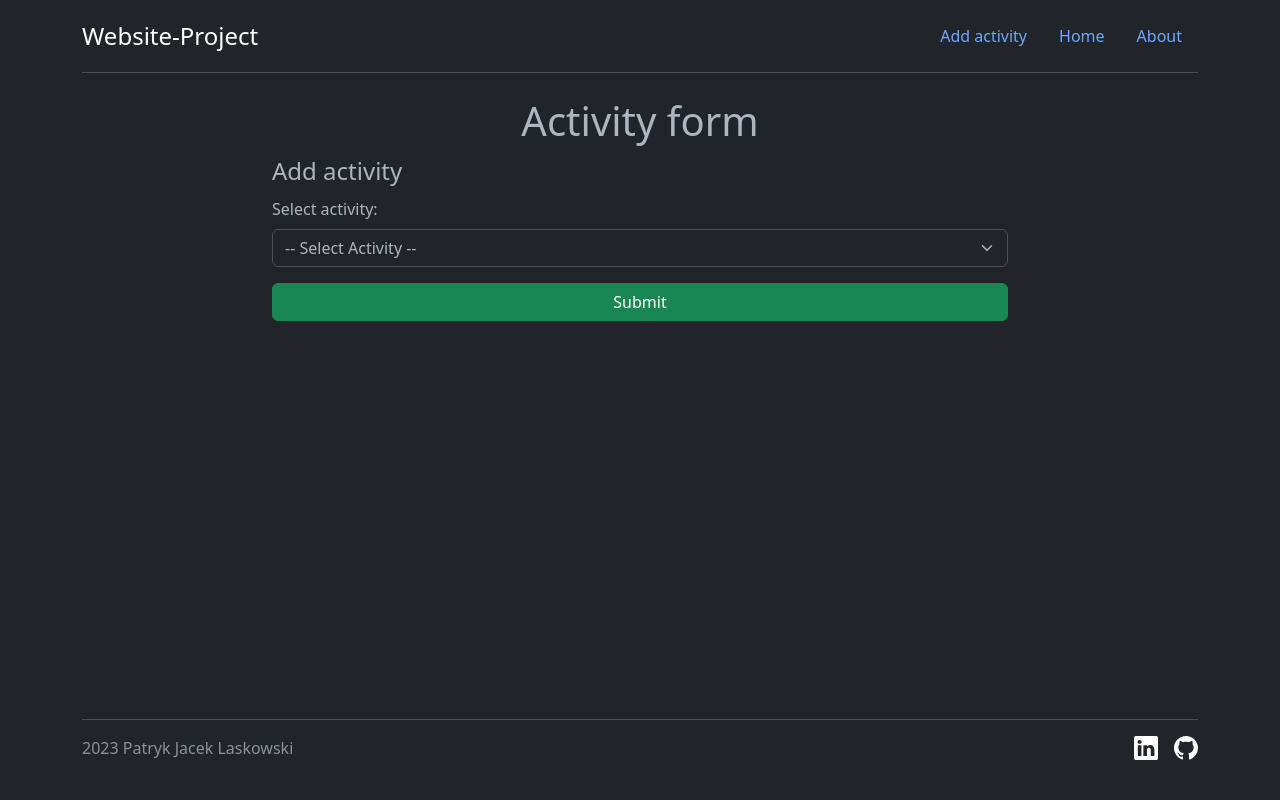
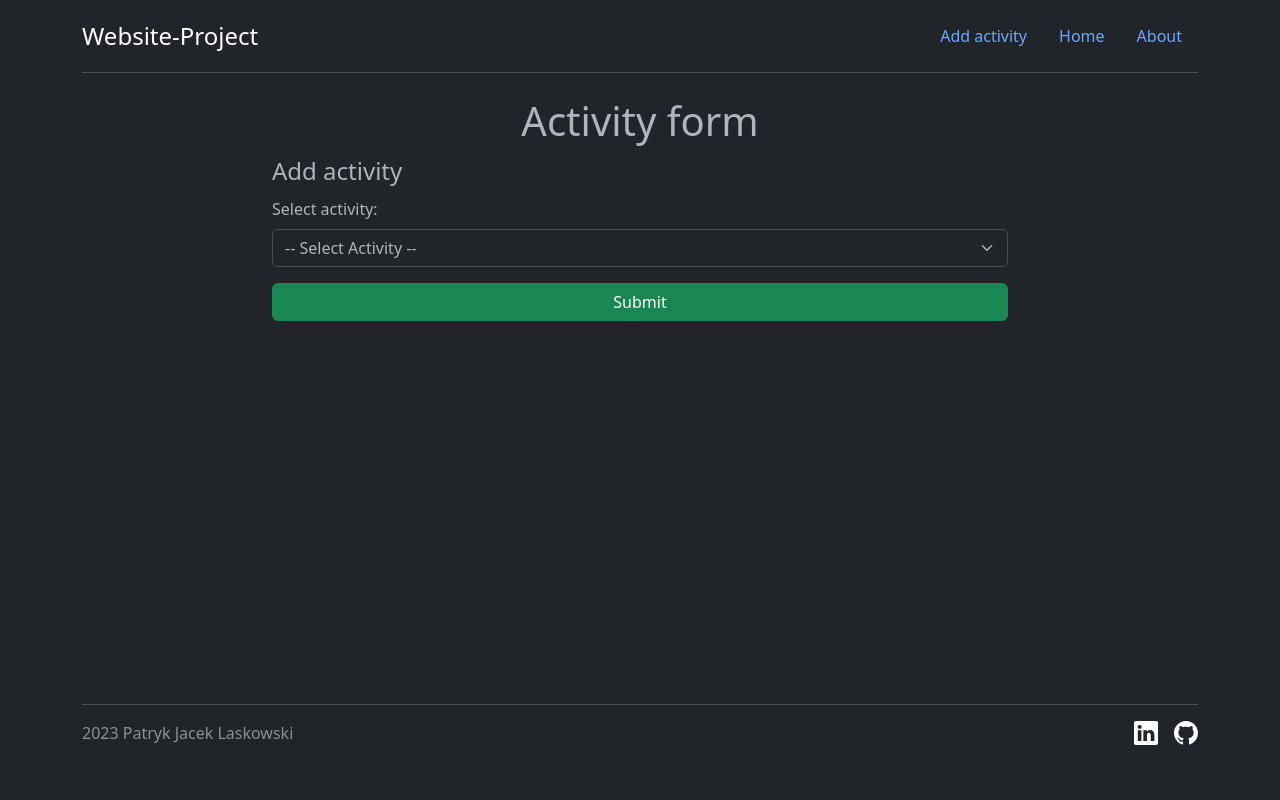
Before and after one commit to patryklaskowski/website-project, a Flask app: page /activity in a window 1280 px wide. Run offline with Flask 2, Linux system fonts and the light colour scheme.

Commit message:
fix footer position to very bottom or at text length

```diff
--- a/website_project/templates/activity_form.html
+++ b/website_project/templates/activity_form.html
@@ -43,18 +43,18 @@
                         </div>
                         <div class="mb-3">
                             <label for="swimming_distance" class="form-label">Distance [km]</label>
-                            <input id="swimming_distance" type="number" class="form-control" name="swimming_distance" min="0" max="1000" step="0.1" value="0" required>
+                            <input id="swimming_distance" type="number" class="form-control" name="swimming_distance" min="0" max="1000" step="0.1" placeholder="0" required>
                         </div>
                         <div class="mb-3">
                             <label for="swimming_time_total" class="form-label" aria-describedby="swimming_time_total_converted">Time Total [min]</label>
                             <div class="input-group">
-                                <input id="swimming_time_total" type="number" class="form-control" name="running_time_total" min="0" max="1000" step="1" value="0" required>
+                                <input id="swimming_time_total" type="number" class="form-control" name="running_time_total" min="0" max="1000" step="1" placeholder="0" required>
                                 <span class="input-group-text" id="swimming_time_total_converted">0:00</span>
                             </div>
                         </div>
                         <div class="mb-3">
                             <label for="swimming_description" class="form-label">Description (optional)</label>
-                            <input id="swimming_description" type="text" class="form-control" name="swimming_description">
+                            <input id="swimming_description" type="text" class="form-control" name="swimming_description" placeholder="...">
                         </div>
                     </div>
 
@@ -66,18 +66,18 @@
                         </div>
                         <div class="mb-3">
                             <label for="running_distance" class="form-label">Distance [km]</label>
-                            <input id="running_distance" type="number" class="form-control" name="running_distance" min="0" max="1000" step="0.1" value="0" required>
+                            <input id="running_distance" type="number" class="form-control" name="running_distance" min="0" max="1000" step="0.1" placeholder="0" required>
                         </div>
                         <div class="mb-3">
                             <label for="running_time_total" class="form-label" aria-describedby="running_time_total_converted">Time Total [min]</label>
                             <div class="input-group">
-                                <input id="running_time_total" type="number" class="form-control" name="running_time_total" min="0" max="1000" step="1" value="0" required>
+                                <input id="running_time_total" type="number" class="form-control" name="running_time_total" min="0" max="1000" step="1" placeholder="0" required>
                                 <span class="input-group-text" id="running_time_total_converted">0:00</span>
                             </div>
                         </div>
                         <div class="mb-3">
                             <label for="running_description" class="form-label">Description (optional)</label>
-                            <input id="running_description" type="text" class="form-control" name="running_description">
+                            <input id="running_description" type="text" class="form-control" name="running_description" placeholder="...">
                         </div>
                     </div>
 
--- a/website_project/templates/base.html
+++ b/website_project/templates/base.html
@@ -10,12 +10,29 @@
     <style>
         {% block style %}
         {% endblock %}
+
+        .my-full-screen {
+            height:100vh;
+            width:100vw;
+            padding:0;
+            margin: 0;
+        }
+
+        .my-main-section {
+            display: block;
+            min-height:85vh;
+        }
+
+        .my-footer {
+            height: 10vh;
+        }
+
     </style>
 
     <link href="https://cdn.jsdelivr.net/npm/bootstrap@5.3.0/dist/css/bootstrap.min.css" rel="stylesheet" integrity="sha384-9ndCyUaIbzAi2FUVXJi0CjmCapSmO7SnpJef0486qhLnuZ2cdeRhO02iuK6FUUVM" crossorigin="anonymous">
 </head>
-<body>
-
+<body class="my-full-screen">
+    <div class="my-main-section">
         {# Navbar #}
         <div class="container">
             <header class="d-flex flex-wrap justify-content-center py-3 mb-4 border-bottom">
@@ -29,20 +46,16 @@
                     <li class="nav-item"><a href="#" class="nav-link">About</a></li>
                 </ul>
             </header>
-    </div>
-
-    <div class="b-example-divider"></div>
 
         {# Body #}
-    <div class="container">
             {% block body %}
             {% endblock %}
         </div>
+    </div>
 
-    <div class="b-example-divider"></div>
-
+    <div class="my-footer">
         {# Footer #}
-    <div class="container fixed-bottom">
+        <div class="container">
             <footer class="d-flex flex-wrap justify-content-between align-items-center py-3 my-4 border-top">
                 <div class="col-md-4 d-flex align-items-center">
                     <span class="mb-3 mb-md-0 text-body-secondary">2023 Patryk Jacek Laskowski</span>
@@ -66,6 +79,7 @@
                 </ul>
             </footer>
         </div>
+    </div>
 
     <script src="https://cdn.jsdelivr.net/npm/bootstrap@5.3.0/dist/js/bootstrap.bundle.min.js" integrity="sha384-geWF76RCwLtnZ8qwWowPQNguL3RmwHVBC9FhGdlKrxdiJJigb/j/68SIy3Te4Bkz" crossorigin="anonymous"></script>
 </body>
```
Lines whose indentation alone changed are shown as unchanged.
